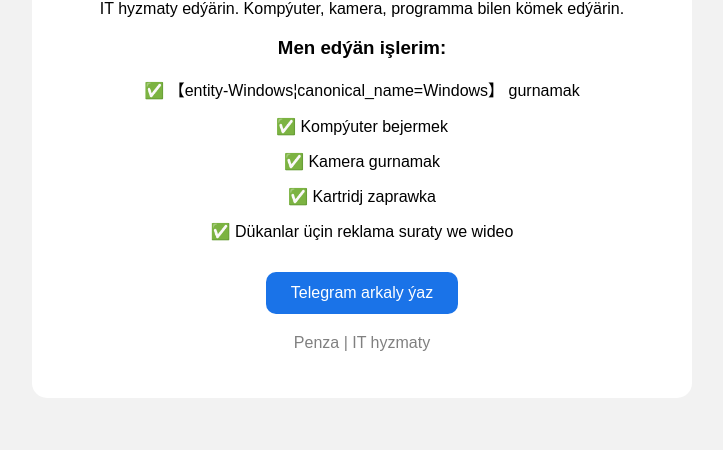
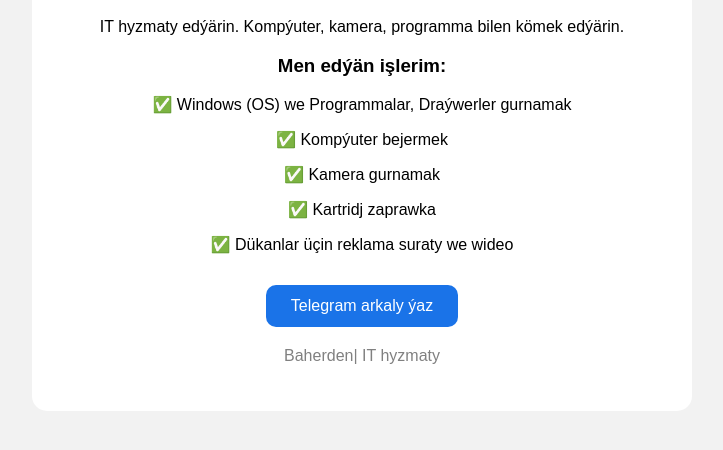
Before and after one commit to arslan-arch-dotcom/arslan-arch-dotcom.github.io, a plain HTML site: page index.html in a window 1280 px wide. Shown: the part 138-588 px from the top of the page, without its empty margins (278-1001 px from the left). Drawn offline with Linux system fonts and the light colour scheme.

Commit message:
Update index.html

```diff
--- a/index.html
+++ b/index.html
@@ -1,4 +1,4 @@
-<!DOCTYPE html>
+!DOCTYPE html>
 <html>
 <head>
 <meta charset="UTF-8">
@@ -15,13 +15,13 @@ a { display: inline-block; background: #1a73e8; color: white; padding: 12px 25px
 <h1>Salam, men Arslan</h1>
 <p>IT hyzmaty edýärin. Kompýuter, kamera, programma bilen kömek edýärin.</p>
 <h3>Men edýän işlerim:</h3>
-<p>✅ 【entity-Windows¦canonical_name=Windows】 gurnamak</p>
+<p>✅ Windows (OS) we Programmalar, Draýwerler gurnamak</p>
 <p>✅ Kompýuter bejermek</p>
 <p>✅ Kamera gurnamak</p>
 <p>✅ Kartridj zaprawka</p>
 <p>✅ Dükanlar üçin reklama suraty we wideo</p>
 <a href="https://t.me/arslantachmyradov1991">Telegram arkaly ýaz</a>
-<p style="margin-top:20px; color: gray;">Penza | IT hyzmaty</p>
+<p style="margin-top:20px; color: gray;"> Baherden| IT hyzmaty</p>
 </div>
 </body>
 </html>
```
